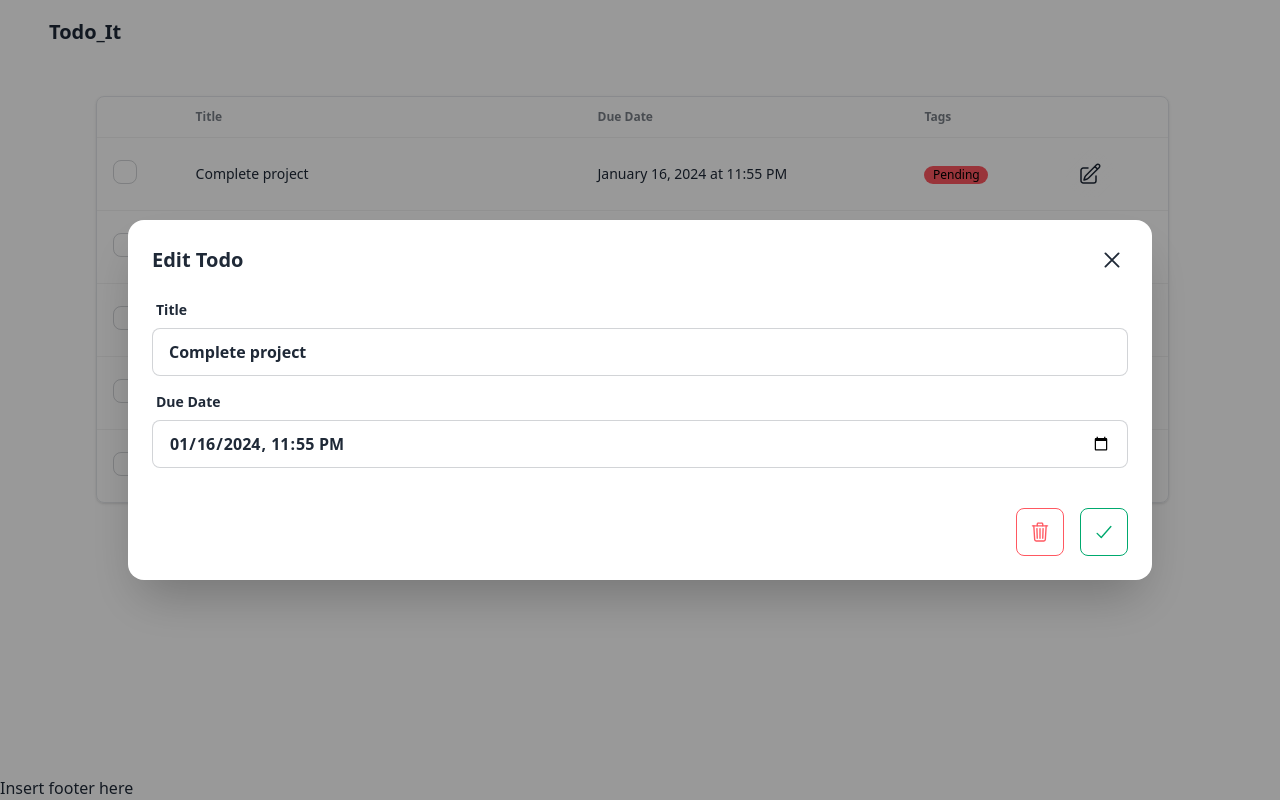
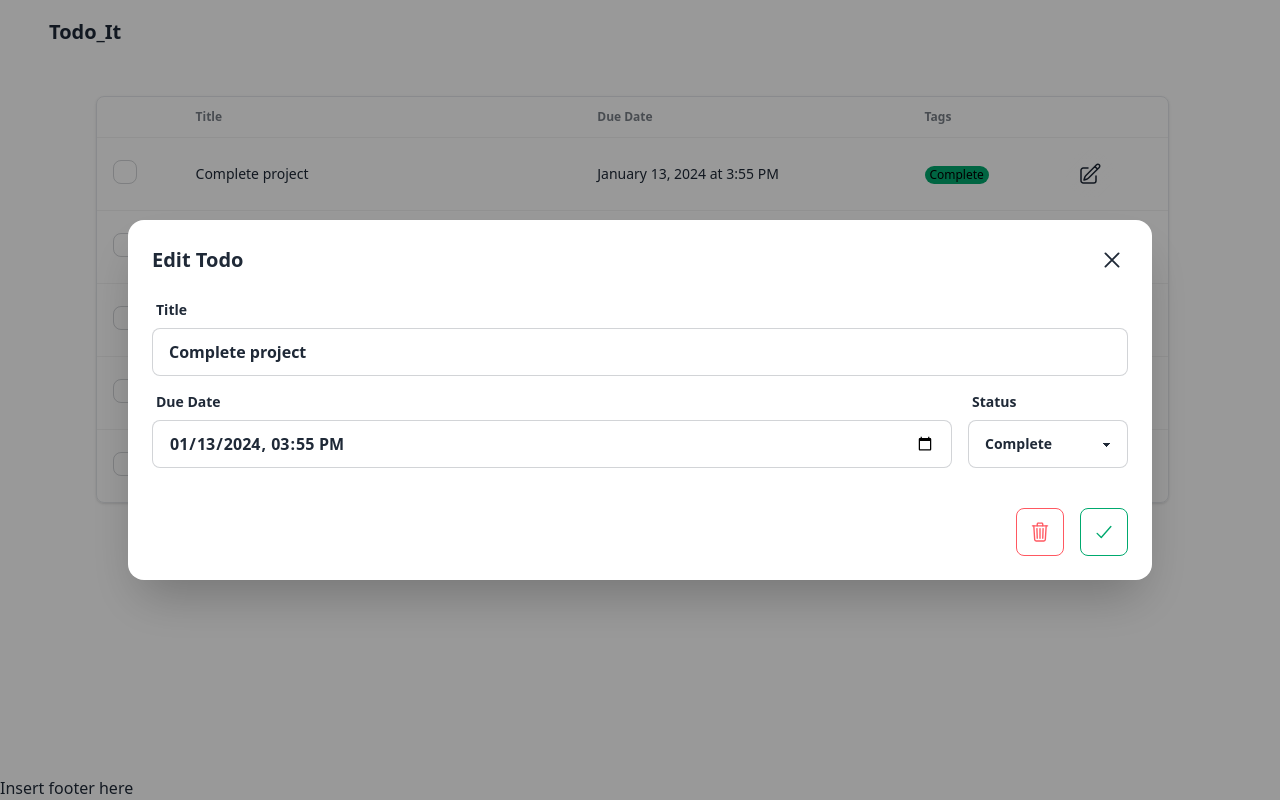
Before and after one commit to Luzefiru/java-todo-app, a React (Vite) app in the folder client/: page / in a window 1280 px wide. Both pictures are taken after a click on the button 1103 px from the left and 174 px from the top of the page. Built offline with nearby package versions, Linux system fonts and the light colour scheme; data requests are answered from the project's data file.

Commit message:
feat: add Completion status input field

```diff
--- a/client/db.json
+++ b/client/db.json
@@ -1,31 +1,31 @@
 {
   "todos": [
     {
-      "id": 1,
+      "id": "1",
       "title": "Complete project",
-      "is_completed": false,
-      "due_date": "2024-01-16T23:55:54.906Z"
+      "due_date": "2024-01-13T15:55:00.000Z",
+      "is_completed": true
     },
     {
-      "id": 2,
+      "id": "2",
       "title": "Read a book",
       "is_completed": true,
       "due_date": null
     },
     {
-      "id": 3,
-      "title": "Exercise for 30 minutes",
-      "is_completed": false,
-      "due_date": "2024-01-20T08:00:00.000Z"
+      "id": "3",
+      "title": "Exercise for 60 minutes",
+      "due_date": "2024-01-20T11:00:00.000Z",
+      "is_completed": true
     },
     {
-      "id": 4,
+      "id": "4",
       "title": "Learn a new programming language",
       "is_completed": false,
       "due_date": null
     },
     {
-      "id": 5,
+      "id": "5",
       "title": "Organize desk and workspace",
       "is_completed": false,
       "due_date": "2024-01-22T18:30:00.000Z"
--- a/client/src/components/EditModal.jsx
+++ b/client/src/components/EditModal.jsx
@@ -3,10 +3,12 @@ import todoService from '../services/todo.service';
 import propTypes from 'prop-types';
 
 function EditModal({ id, title, dueDateISO, isCompleted }) {
-  console.log({ id, title, dueDateISO, isCompleted });
   const [newTitle, setNewTitle] = useState(title);
   const [dueDate, setDueDate] = useState(
     dueDateISO ? new Date(dueDateISO).toISOString().slice(0, 16) : ''
+  );
+  const [newIsCompleted, setNewIsCompleted] = useState(
+    isCompleted ? 'Completed' : 'Pending'
   );
   const [error, setError] = useState('');
 
@@ -40,7 +42,7 @@ function EditModal({ id, title, dueDateISO, isCompleted }) {
           id,
           title: newTitle,
           dueDate,
-          isCompleted,
+          isCompleted: newIsCompleted === 'Complete',
         });
         setNewTitle('');
         setDueDate('');
@@ -119,7 +121,8 @@ function EditModal({ id, title, dueDateISO, isCompleted }) {
               placeholder="Something to do"
               className="w-full input input-bordered"
             />
-            <div className="mt-2">
+            <div className="flex justify-between gap-4 mt-2">
+              <div className="w-full">
                 <label className="label">
                   <span className="font-semibold label-text">Due Date</span>
                 </label>
@@ -131,6 +134,23 @@ function EditModal({ id, title, dueDateISO, isCompleted }) {
                   type="datetime-local"
                   className="w-full input input-bordered"
                 />
+              </div>
+
+              <div className="w-1/5">
+                <label className="label">
+                  <span className="font-semibold label-text">Status</span>
+                </label>
+                <select
+                  className="w-full select select-bordered join-item"
+                  value={newIsCompleted}
+                  onChange={(e) => {
+                    handleChange(e, setNewIsCompleted);
+                  }}
+                >
+                  <option>Complete</option>
+                  <option>Pending</option>
+                </select>
+              </div>
             </div>
           </div>
           {error !== '' && <p className="font-semibold text-error">{error}</p>}
--- a/client/src/services/todo.service.js
+++ b/client/src/services/todo.service.js
@@ -17,8 +17,6 @@ const todoService = (() => {
   };
 
   const updateTodo = async ({ id, title, dueDate, isCompleted }) => {
-    console.log(dueDate);
-
     const { data } = await axios.put(`${baseUrl}/${id}`, {
       id,
       title,
```
Lines whose indentation alone changed are shown as unchanged.
